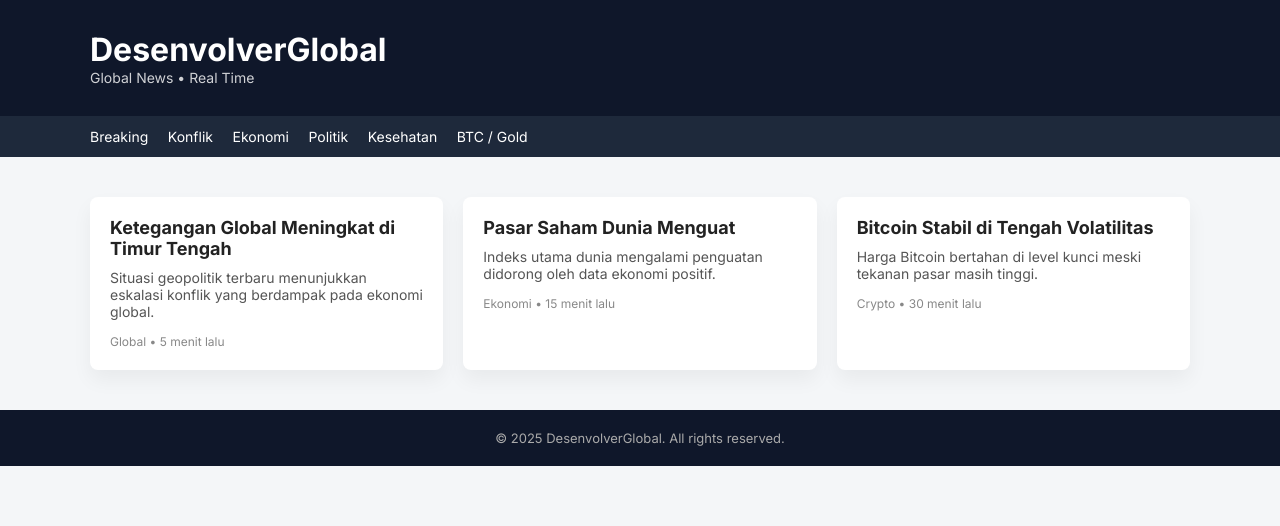
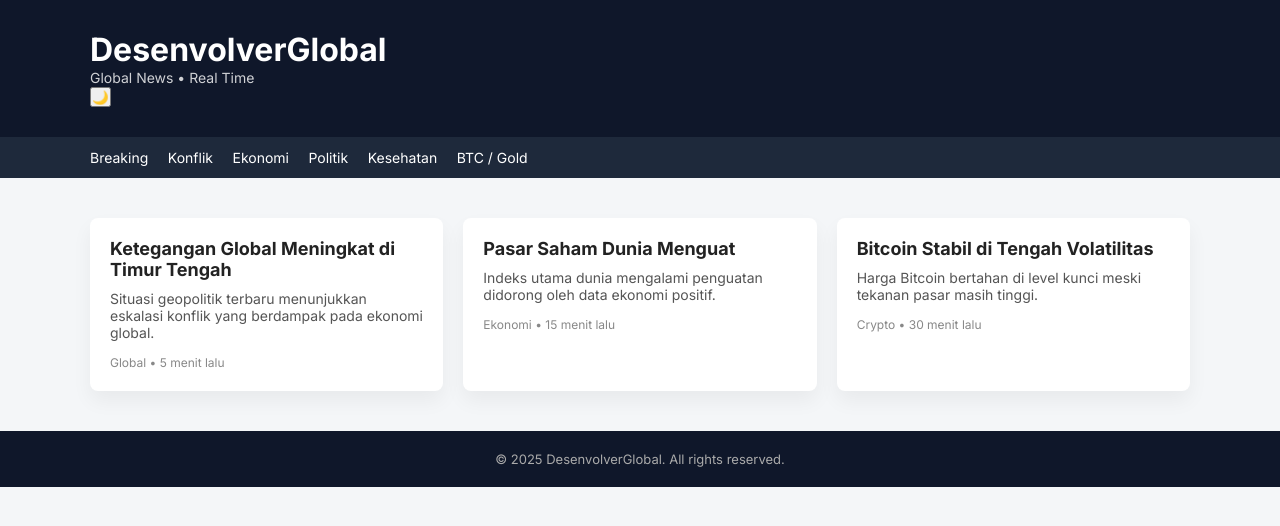
Before and after one commit to shiidonquixote-design/desenvolverglobal, a website: page index.html in a window 1280 px wide. Drawn offline with Linux system fonts and the light colour scheme.

Commit message:
Refactor header layout and add theme toggle button

```diff
--- a/index.html
+++ b/index.html
@@ -19,9 +19,13 @@
 <body>
 
 <header class="header">
-  <div class="container">
-    <h1 class="logo">DesenvolverGlobal</h1>
-    <p class="tagline">Global News • Real Time</p>
+  <div class="container header-flex">
+    <div>
+      <h1 class="logo">DesenvolverGlobal</h1>
+      <p class="tagline">Global News • Real Time</p>
+    </div>
+
+    <button id="themeToggle" class="theme-btn">🌙</button>
   </div>
 </header>
 
```
